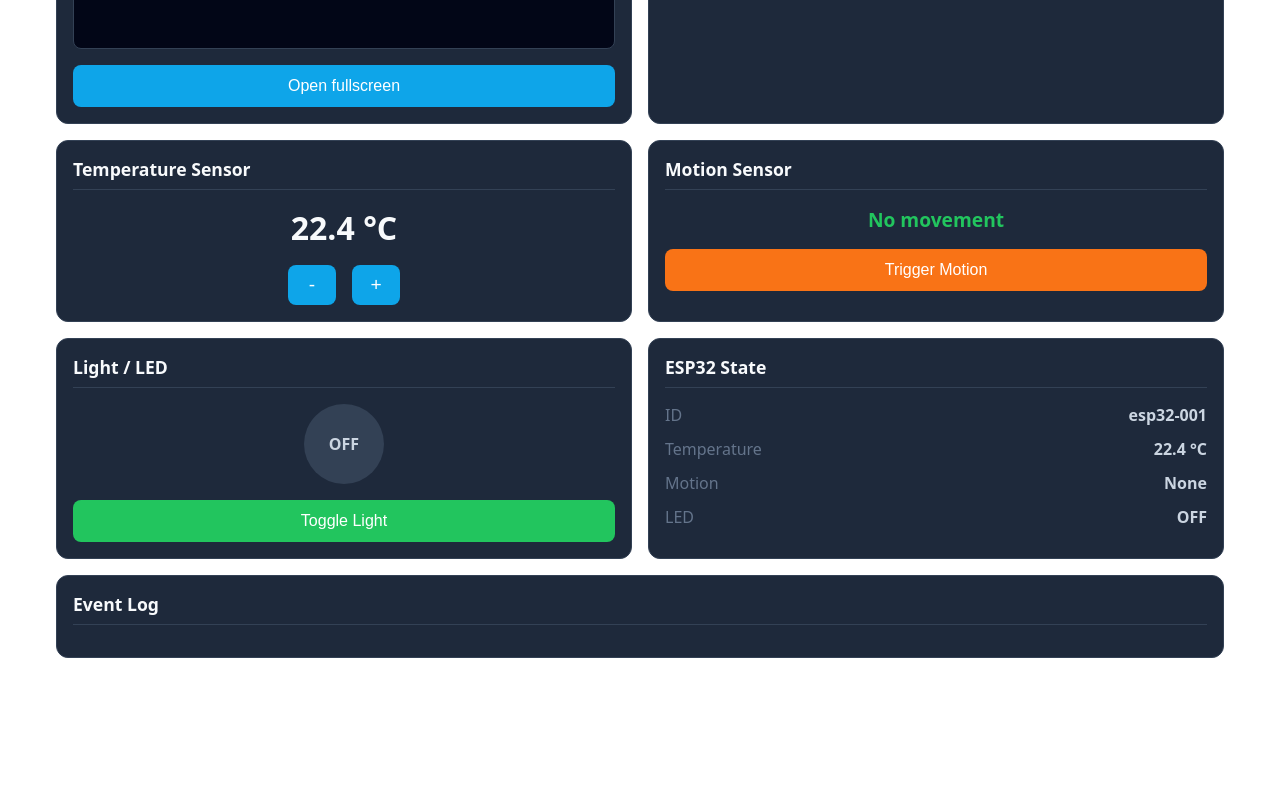
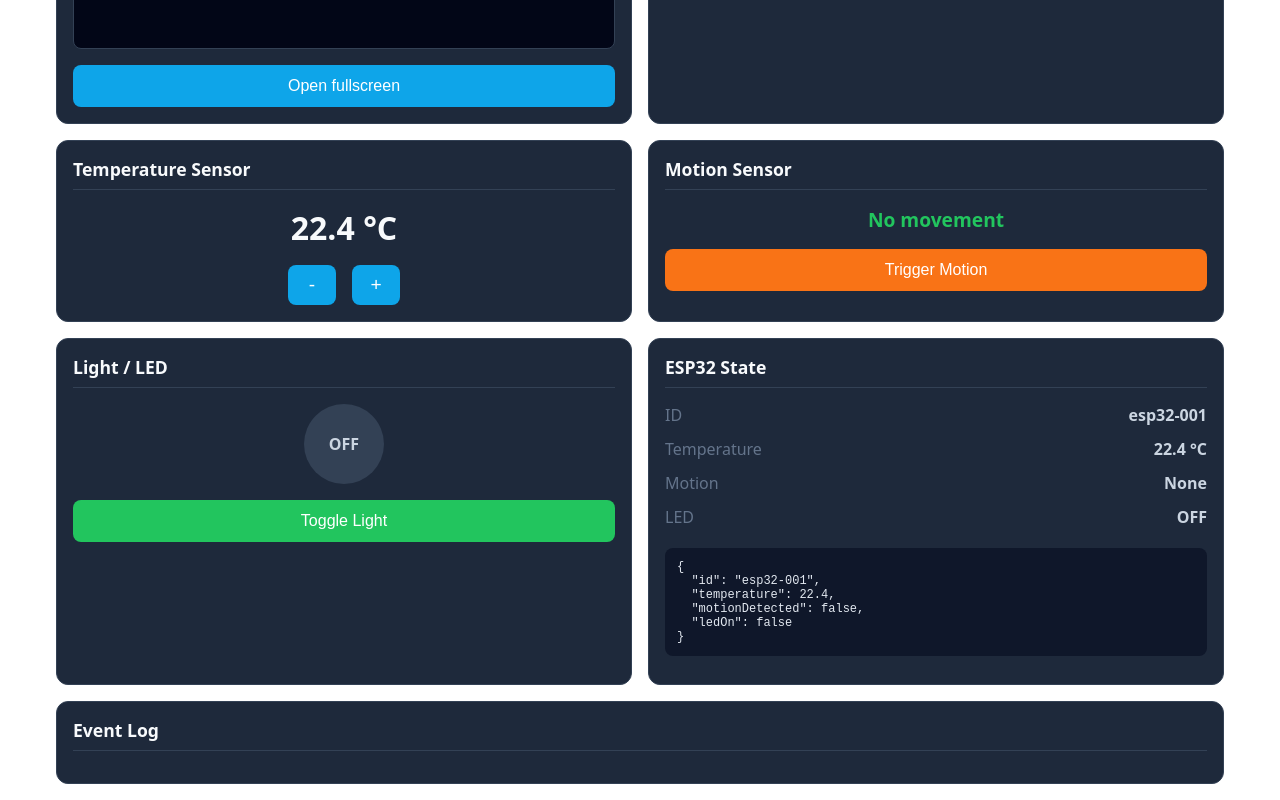
Before and after one commit to Jari1980/esp32-emulator, a React (Vite) app in the folder frontend/emulator-ui/: page / in a window 1280 px wide. Shown: the part 342-1142 px from the top of the page. Before the commit the page ends 1016 px from the top, so only its background shows below. Built offline with nearby package versions, Linux system fonts and the light colour scheme.

Commit message:
esp32 state snapshot mapper

```diff
--- a/frontend/emulator-ui/src/components/Esp32StateCard/Esp32StateCard.css
+++ b/frontend/emulator-ui/src/components/Esp32StateCard/Esp32StateCard.css
@@ -16,3 +16,17 @@
 .esp32-state strong {
   font-weight: 600;
 }
+
+.esp32-state__json {
+  margin-top: 20px;
+
+  padding: 12px;
+
+  background: #0f172a;
+
+  color: #e2e8f0;
+
+  border-radius: 8px;
+
+  font-size: 12px;
+}
--- a/frontend/emulator-ui/src/components/Esp32StateCard/Esp32StateCard.tsx
+++ b/frontend/emulator-ui/src/components/Esp32StateCard/Esp32StateCard.tsx
@@ -1,33 +1,38 @@
 import Card from "../Card/Card";
 import { useEsp32 } from "../../context/Esp32Context";
+import { mapToSnapshot } from "../../mapper/stateMapper";
 import "./Esp32StateCard.css";
 
 function Esp32StateCard() {
   const { state } = useEsp32();
+  const snapshot = mapToSnapshot(state);
 
   return (
     <Card title="ESP32 State">
       <div className="esp32-state">
         <div>
           <span>ID</span>
-          <strong>{state.id}</strong>
+          <strong>{snapshot.id}</strong>
         </div>
 
         <div>
           <span>Temperature</span>
-          <strong>{state.temperature} °C</strong>
+          <strong>{snapshot.temperature} °C</strong>
         </div>
 
         <div>
           <span>Motion</span>
-          <strong>{state.motionDetected ? "Detected" : "None"}</strong>
+          <strong>{snapshot.motionDetected ? "Detected" : "None"}</strong>
         </div>
 
         <div>
           <span>LED</span>
-          <strong>{state.ledOn ? "ON" : "OFF"}</strong>
+          <strong>{snapshot.ledOn ? "ON" : "OFF"}</strong>
         </div>
       </div>
+      <pre className="esp32-state__json">
+        {JSON.stringify(snapshot, null, 2)}
+      </pre>
     </Card>
   );
 }
--- /dev/null
+++ b/frontend/emulator-ui/src/mapper/stateMapper.ts
@@ -0,0 +1,14 @@
+import type { Esp32State } from "../types/Esp32State";
+import type { Esp32Snapshot } from "../types/Esp32Snapshot";
+
+export function mapToSnapshot(state: Esp32State): Esp32Snapshot {
+  return {
+    id: state.id,
+
+    temperature: state.temperature,
+
+    motionDetected: state.motionDetected,
+
+    ledOn: state.ledOn,
+  };
+}
--- /dev/null
+++ b/frontend/emulator-ui/src/types/Esp32Snapshot.ts
@@ -0,0 +1,9 @@
+export type Esp32Snapshot = {
+  id: string;
+
+  temperature: number;
+
+  motionDetected: boolean;
+
+  ledOn: boolean;
+};
```
